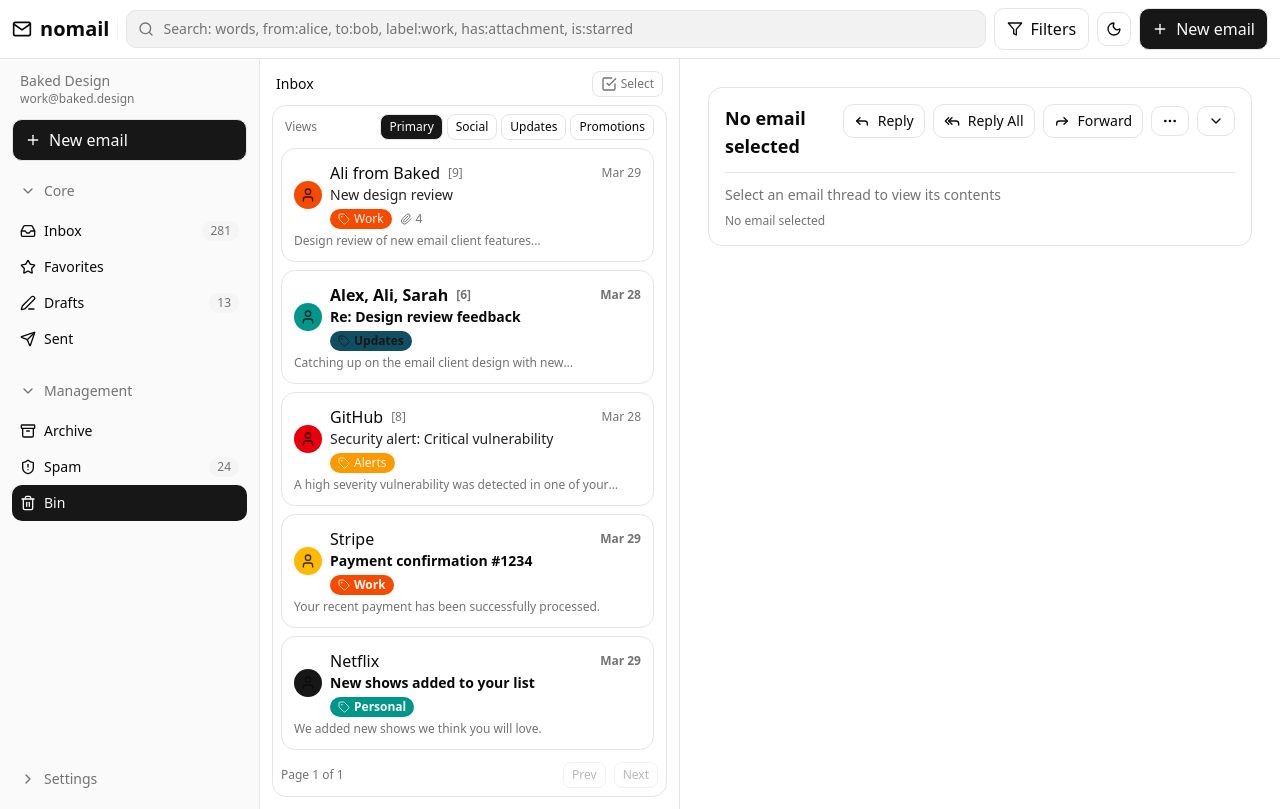
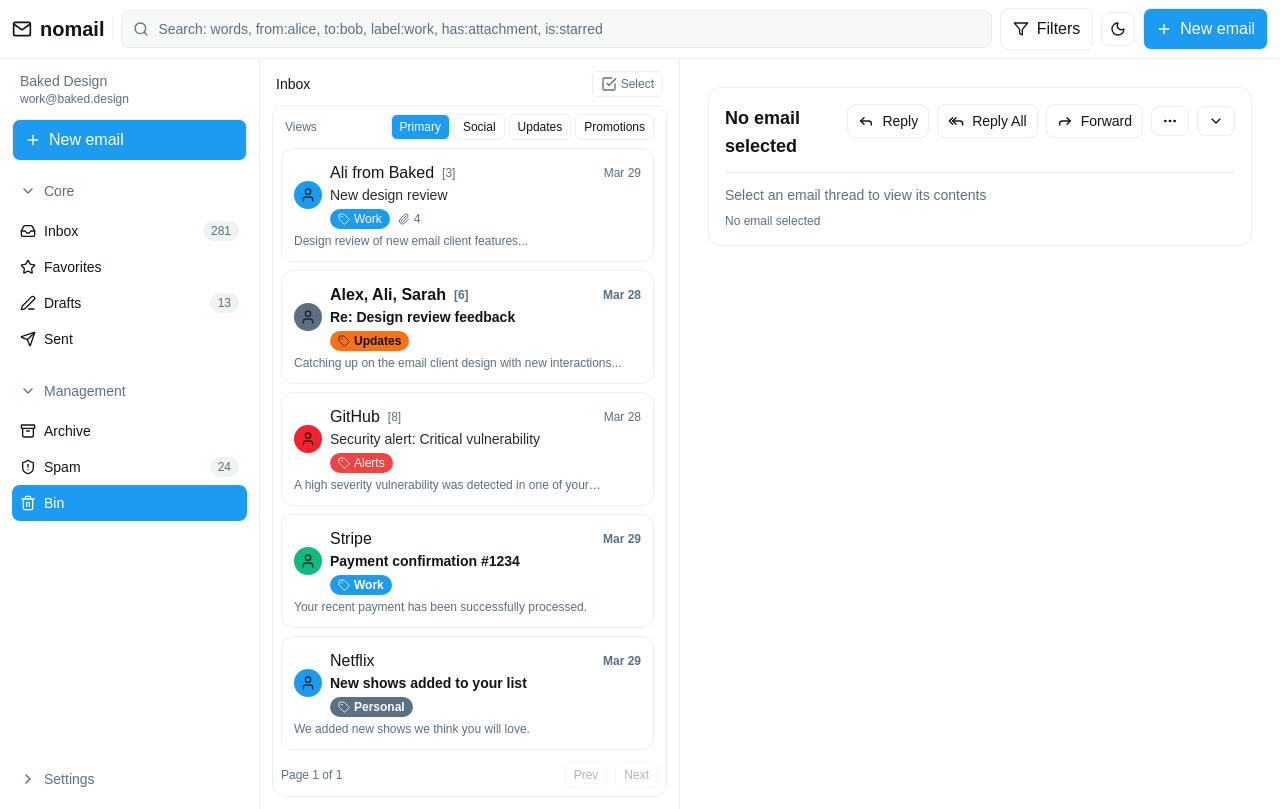
Before and after one commit to nowarelabs/nomail, a Next.js app in the folder frontend/: page / in a window 1280 px wide. Built offline with nearby package versions, Linux system fonts and the light colour scheme.

Commit message:
feat: tweak the colors

```diff
--- a/frontend/src/app/globals.css
+++ b/frontend/src/app/globals.css
@@ -3,113 +3,165 @@
 
 @custom-variant dark (&:is(.dark *));
 
+:root {
+  --background: oklch(1.0000 0 0);
+  --foreground: oklch(0.1884 0.0128 248.5103);
+  --card: oklch(1.0000 0 0);
+  --card-foreground: oklch(0.1884 0.0128 248.5103);
+  --popover: oklch(1.0000 0 0);
+  --popover-foreground: oklch(0.1884 0.0128 248.5103);
+  --primary: oklch(0.6671 0.1615 245.5400);
+  --primary-foreground: oklch(1.0000 0 0);
+  --secondary: oklch(0.9614 0.0045 214.3285);
+  --secondary-foreground: oklch(0.1884 0.0128 248.5103);
+  --muted: oklch(0.9614 0.0045 214.3285);
+  --muted-foreground: oklch(0.5353 0.0390 245.9195);
+  --accent: oklch(0.9404 0.0076 241.6669);
+  --accent-foreground: oklch(0.1884 0.0128 248.5103);
+  --destructive: oklch(0.6188 0.2376 25.7658);
+  --destructive-foreground: oklch(1.0000 0 0);
+  --border: oklch(0.9474 0.0042 236.4985);
+  --input: oklch(0.9614 0.0045 214.3285);
+  --ring: oklch(0.6671 0.1615 245.5400);
+  --chart-1: oklch(0.6671 0.1615 245.5400);
+  --chart-2: oklch(0.5353 0.0390 245.9195);
+  --chart-3: oklch(0.7049 0.1867 47.6044);
+  --chart-4: oklch(0.6959 0.1491 162.4796);
+  --chart-5: oklch(0.6368 0.2078 25.3313);
+  --sidebar: oklch(1.0000 0 0);
+  --sidebar-foreground: oklch(0.1884 0.0128 248.5103);
+  --sidebar-primary: oklch(0.6671 0.1615 245.5400);
+  --sidebar-primary-foreground: oklch(1.0000 0 0);
+  --sidebar-accent: oklch(0.9404 0.0076 241.6669);
+  --sidebar-accent-foreground: oklch(0.1884 0.0128 248.5103);
+  --sidebar-border: oklch(0.9474 0.0042 236.4985);
+  --sidebar-ring: oklch(0.6671 0.1615 245.5400);
+  --font-sans: 'Urbanist', sans-serif;
+  --font-serif: 'Lora', serif;
+  --font-mono: 'Space Mono', monospace;
+  --radius: 0.5rem;
+  --shadow-x: 0px;
+  --shadow-y: 2px;
+  --shadow-blur: 10px;
+  --shadow-spread: 0px;
+  --shadow-opacity: 0.05;
+  --shadow-color: #000000;
+  --shadow-2xs: 0px 2px 10px 0px hsl(0 0% 0% / 0.03);
+  --shadow-xs: 0px 2px 10px 0px hsl(0 0% 0% / 0.03);
+  --shadow-sm: 0px 2px 10px 0px hsl(0 0% 0% / 0.05), 0px 1px 2px -1px hsl(0 0% 0% / 0.05);
+  --shadow: 0px 2px 10px 0px hsl(0 0% 0% / 0.05), 0px 1px 2px -1px hsl(0 0% 0% / 0.05);
+  --shadow-md: 0px 2px 10px 0px hsl(0 0% 0% / 0.05), 0px 2px 4px -1px hsl(0 0% 0% / 0.05);
+  --shadow-lg: 0px 2px 10px 0px hsl(0 0% 0% / 0.05), 0px 4px 6px -1px hsl(0 0% 0% / 0.05);
+  --shadow-xl: 0px 2px 10px 0px hsl(0 0% 0% / 0.05), 0px 8px 10px -1px hsl(0 0% 0% / 0.05);
+  --shadow-2xl: 0px 2px 10px 0px hsl(0 0% 0% / 0.13);
+  --tracking-normal: 0em;
+  --spacing: 0.25rem;
+}
+
+.dark {
+  --background: oklch(0 0 0);
+  --foreground: oklch(0.9328 0.0025 228.7857);
+  --card: oklch(0 0 0);
+  --card-foreground: oklch(0.9328 0.0025 228.7857);
+  --popover: oklch(0 0 0);
+  --popover-foreground: oklch(0.9328 0.0025 228.7857);
+  --primary: oklch(0.6671 0.1615 245.5400);
+  --primary-foreground: oklch(1.0000 0 0);
+  --secondary: oklch(0.2197 0.0099 248.2779);
+  --secondary-foreground: oklch(0.9328 0.0025 228.7857);
+  --muted: oklch(0.2197 0.0099 248.2779);
+  --muted-foreground: oklch(0.6738 0.0274 240.8600);
+  --accent: oklch(0.2547 0.0087 255.5868);
+  --accent-foreground: oklch(0.9328 0.0025 228.7857);
+  --destructive: oklch(0.6188 0.2376 25.7658);
+  --destructive-foreground: oklch(1.0000 0 0);
+  --border: oklch(0.3184 0.0077 240.0771);
+  --input: oklch(0.2197 0.0099 248.2779);
+  --ring: oklch(0.6671 0.1615 245.5400);
+  --chart-1: oklch(0.6671 0.1615 245.5400);
+  --chart-2: oklch(0.6738 0.0274 240.8600);
+  --chart-3: oklch(0.7049 0.1867 47.6044);
+  --chart-4: oklch(0.6959 0.1491 162.4796);
+  --chart-5: oklch(0.6368 0.2078 25.3313);
+  --sidebar: oklch(0 0 0);
+  --sidebar-foreground: oklch(0.9328 0.0025 228.7857);
+  --sidebar-primary: oklch(0.6671 0.1615 245.5400);
+  --sidebar-primary-foreground: oklch(1.0000 0 0);
+  --sidebar-accent: oklch(0.2547 0.0087 255.5868);
+  --sidebar-accent-foreground: oklch(0.9328 0.0025 228.7857);
+  --sidebar-border: oklch(0.3184 0.0077 240.0771);
+  --sidebar-ring: oklch(0.6671 0.1615 245.5400);
+  --font-sans: 'Urbanist', sans-serif;
+  --font-serif: 'Lora', serif;
+  --font-mono: 'Space Mono', monospace;
+  --radius: 0.5rem;
+  --shadow-x: 0px;
+  --shadow-y: 4px;
+  --shadow-blur: 15px;
+  --shadow-spread: 0px;
+  --shadow-opacity: 0.3;
+  --shadow-color: #000000;
+  --shadow-2xs: 0px 4px 15px 0px hsl(0 0% 0% / 0.15);
+  --shadow-xs: 0px 4px 15px 0px hsl(0 0% 0% / 0.15);
+  --shadow-sm: 0px 4px 15px 0px hsl(0 0% 0% / 0.30), 0px 1px 2px -1px hsl(0 0% 0% / 0.30);
+  --shadow: 0px 4px 15px 0px hsl(0 0% 0% / 0.30), 0px 1px 2px -1px hsl(0 0% 0% / 0.30);
+  --shadow-md: 0px 4px 15px 0px hsl(0 0% 0% / 0.30), 0px 2px 4px -1px hsl(0 0% 0% / 0.30);
+  --shadow-lg: 0px 4px 15px 0px hsl(0 0% 0% / 0.30), 0px 4px 6px -1px hsl(0 0% 0% / 0.30);
+  --shadow-xl: 0px 4px 15px 0px hsl(0 0% 0% / 0.30), 0px 8px 10px -1px hsl(0 0% 0% / 0.30);
+  --shadow-2xl: 0px 4px 15px 0px hsl(0 0% 0% / 0.75);
+}
+
 @theme inline {
   --color-background: var(--background);
   --color-foreground: var(--foreground);
-  --font-sans: var(--font-geist-sans);
-  --font-mono: var(--font-geist-mono);
+  --color-card: var(--card);
+  --color-card-foreground: var(--card-foreground);
+  --color-popover: var(--popover);
+  --color-popover-foreground: var(--popover-foreground);
+  --color-primary: var(--primary);
+  --color-primary-foreground: var(--primary-foreground);
+  --color-secondary: var(--secondary);
+  --color-secondary-foreground: var(--secondary-foreground);
+  --color-muted: var(--muted);
+  --color-muted-foreground: var(--muted-foreground);
+  --color-accent: var(--accent);
+  --color-accent-foreground: var(--accent-foreground);
+  --color-destructive: var(--destructive);
+  --color-destructive-foreground: var(--destructive-foreground);
+  --color-border: var(--border);
+  --color-input: var(--input);
+  --color-ring: var(--ring);
+  --color-chart-1: var(--chart-1);
+  --color-chart-2: var(--chart-2);
+  --color-chart-3: var(--chart-3);
+  --color-chart-4: var(--chart-4);
+  --color-chart-5: var(--chart-5);
+  --color-sidebar: var(--sidebar);
+  --color-sidebar-foreground: var(--sidebar-foreground);
+  --color-sidebar-primary: var(--sidebar-primary);
+  --color-sidebar-primary-foreground: var(--sidebar-primary-foreground);
+  --color-sidebar-accent: var(--sidebar-accent);
+  --color-sidebar-accent-foreground: var(--sidebar-accent-foreground);
+  --color-sidebar-border: var(--sidebar-border);
   --color-sidebar-ring: var(--sidebar-ring);
-  --color-sidebar-border: var(--sidebar-border);
-  --color-sidebar-accent-foreground: var(--sidebar-accent-foreground);
-  --color-sidebar-accent: var(--sidebar-accent);
-  --color-sidebar-primary-foreground: var(--sidebar-primary-foreground);
-  --color-sidebar-primary: var(--sidebar-primary);
-  --color-sidebar-foreground: var(--sidebar-foreground);
-  --color-sidebar: var(--sidebar);
-  --color-chart-5: var(--chart-5);
-  --color-chart-4: var(--chart-4);
-  --color-chart-3: var(--chart-3);
-  --color-chart-2: var(--chart-2);
-  --color-chart-1: var(--chart-1);
-  --color-ring: var(--ring);
-  --color-input: var(--input);
-  --color-border: var(--border);
-  --color-destructive: var(--destructive);
-  --color-accent-foreground: var(--accent-foreground);
-  --color-accent: var(--accent);
-  --color-muted-foreground: var(--muted-foreground);
-  --color-muted: var(--muted);
-  --color-secondary-foreground: var(--secondary-foreground);
-  --color-secondary: var(--secondary);
-  --color-primary-foreground: var(--primary-foreground);
-  --color-primary: var(--primary);
-  --color-popover-foreground: var(--popover-foreground);
-  --color-popover: var(--popover);
-  --color-card-foreground: var(--card-foreground);
-  --color-card: var(--card);
+
+  --font-sans: var(--font-sans);
+  --font-mono: var(--font-mono);
+  --font-serif: var(--font-serif);
+
   --radius-sm: calc(var(--radius) - 4px);
   --radius-md: calc(var(--radius) - 2px);
   --radius-lg: var(--radius);
   --radius-xl: calc(var(--radius) + 4px);
-}
 
-:root {
-  --radius: 0.625rem;
-  --background: oklch(1 0 0);
-  --foreground: oklch(0.145 0 0);
-  --card: oklch(1 0 0);
-  --card-foreground: oklch(0.145 0 0);
-  --popover: oklch(1 0 0);
-  --popover-foreground: oklch(0.145 0 0);
-  --primary: oklch(0.205 0 0);
-  --primary-foreground: oklch(0.985 0 0);
-  --secondary: oklch(0.97 0 0);
-  --secondary-foreground: oklch(0.205 0 0);
-  --muted: oklch(0.97 0 0);
-  --muted-foreground: oklch(0.556 0 0);
-  --accent: oklch(0.97 0 0);
-  --accent-foreground: oklch(0.205 0 0);
-  --destructive: oklch(0.577 0.245 27.325);
-  --border: oklch(0.922 0 0);
-  --input: oklch(0.922 0 0);
-  --ring: oklch(0.708 0 0);
-  --chart-1: oklch(0.646 0.222 41.116);
-  --chart-2: oklch(0.6 0.118 184.704);
-  --chart-3: oklch(0.398 0.07 227.392);
-  --chart-4: oklch(0.828 0.189 84.429);
-  --chart-5: oklch(0.769 0.188 70.08);
-  --sidebar: oklch(0.985 0 0);
-  --sidebar-foreground: oklch(0.145 0 0);
-  --sidebar-primary: oklch(0.205 0 0);
-  --sidebar-primary-foreground: oklch(0.985 0 0);
-  --sidebar-accent: oklch(0.97 0 0);
-  --sidebar-accent-foreground: oklch(0.205 0 0);
-  --sidebar-border: oklch(0.922 0 0);
-  --sidebar-ring: oklch(0.708 0 0);
-}
-
-.dark {
-  --background: oklch(0.145 0 0);
-  --foreground: oklch(0.985 0 0);
-  --card: oklch(0.205 0 0);
-  --card-foreground: oklch(0.985 0 0);
-  --popover: oklch(0.205 0 0);
-  --popover-foreground: oklch(0.985 0 0);
-  --primary: oklch(0.922 0 0);
-  --primary-foreground: oklch(0.205 0 0);
-  --secondary: oklch(0.269 0 0);
-  --secondary-foreground: oklch(0.985 0 0);
-  --muted: oklch(0.269 0 0);
-  --muted-foreground: oklch(0.708 0 0);
-  --accent: oklch(0.269 0 0);
-  --accent-foreground: oklch(0.985 0 0);
-  --destructive: oklch(0.704 0.191 22.216);
-  --border: oklch(1 0 0 / 10%);
-  --input: oklch(1 0 0 / 15%);
-  --ring: oklch(0.556 0 0);
-  --chart-1: oklch(0.488 0.243 264.376);
-  --chart-2: oklch(0.696 0.17 162.48);
-  --chart-3: oklch(0.769 0.188 70.08);
-  --chart-4: oklch(0.627 0.265 303.9);
-  --chart-5: oklch(0.645 0.246 16.439);
-  --sidebar: oklch(0.205 0 0);
-  --sidebar-foreground: oklch(0.985 0 0);
-  --sidebar-primary: oklch(0.488 0.243 264.376);
-  --sidebar-primary-foreground: oklch(0.985 0 0);
-  --sidebar-accent: oklch(0.269 0 0);
-  --sidebar-accent-foreground: oklch(0.985 0 0);
-  --sidebar-border: oklch(1 0 0 / 10%);
-  --sidebar-ring: oklch(0.556 0 0);
+  --shadow-2xs: var(--shadow-2xs);
+  --shadow-xs: var(--shadow-xs);
+  --shadow-sm: var(--shadow-sm);
+  --shadow: var(--shadow);
+  --shadow-md: var(--shadow-md);
+  --shadow-lg: var(--shadow-lg);
+  --shadow-xl: var(--shadow-xl);
+  --shadow-2xl: var(--shadow-2xl);
 }
 
 @layer base {
--- a/frontend/src/app/page.tsx
+++ b/frontend/src/app/page.tsx
@@ -1260,7 +1260,7 @@
                             >
                               Ali from Baked
                             </span>
-                            <span className="text-xs text-muted-foreground">[9]</span>
+                            <span className="text-xs text-muted-foreground">[3]</span>
                           </div>
                           <span className="text-xs text-muted-foreground">Mar 29</span>
                         </div>
```
